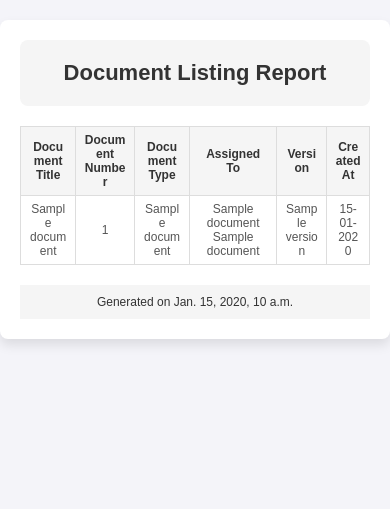
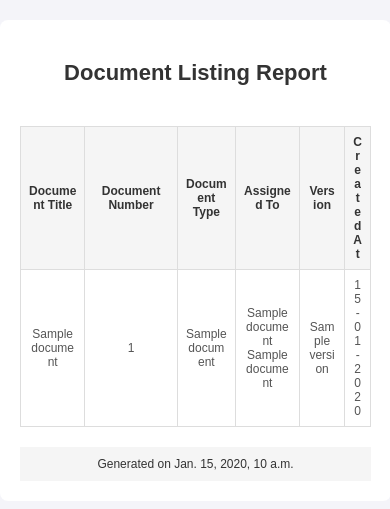
Before and after one commit to n10techno/lmsdms_backend, a Django app: template configure/templates/document_list_pdf_report.html in a window 390 px wide. Shown: the top 509 px of the page. Run offline with Django 4.2, Linux system fonts and the light colour scheme; the template is opened without the code that fills it: most values are stand-ins (such as "Sample title", 1, 10 or a date in 2020).

Commit message:
add template code for report pdf of document

```diff
--- a/configure/templates/document_list_pdf_report.html
+++ b/configure/templates/document_list_pdf_report.html
@@ -3,7 +3,7 @@
 <head>
     <meta charset="UTF-8">
     <meta name="viewport" content="width=device-width, initial-scale=1.0">
-    <title>Document List Report</title>
+    <title>Document Report</title>
     <style>
         body {
             font-family: 'Arial', sans-serif;
@@ -14,25 +14,17 @@
         }
 
         .container {
-            max-width: 100%;
+            width: 90%;
+            max-width: 1000px;
             margin: 20px auto;
             background: #fff;
-            box-shadow: 0 6px 12px rgba(0, 0, 0, 0.1);
+            padding: 20px;
             border-radius: 8px;
-            overflow: hidden;
-            display: flex;
-            flex-direction: column;
-            padding: 20px;
         }
 
         .header {
-            display: flex;
-            align-items: center;
-            justify-content: center;
             padding: 20px;
-            background: #f5f5f5;
-            color: #333;
-            border-radius: 8px;
+            text-align: center;
             margin-bottom: 20px;
         }
 
@@ -40,18 +32,23 @@
             margin: 0;
             font-size: 22px;
             font-weight: bold;
+        }
+
+        /* Table container */
+        .table-container {
+            width: 100%;
+            overflow-x: auto;
             text-align: center;
         }
 
-        .table-container {
-            width: 100%;
-            overflow-x: hidden;
-        }
-
+        /* Table styling */
         table {
             width: 100%;
             border-collapse: collapse;
-            border-radius: 8px;
+            table-layout: auto;
+            margin: 0 auto;
+            border-top: 2px solid #ddd;
+            border-left: 2px solid #ddd;
         }
 
         table, th, td {
@@ -60,8 +57,9 @@
 
         th, td {
             text-align: center;
-            padding: 8px 10px;
+            padding: 8px;
             font-size: 12px;
+            overflow: hidden;
             word-wrap: break-word;
             word-break: break-word;
         }
@@ -85,6 +83,7 @@
             background-color: #e9ecef;
         }
 
+        /* Footer section */
         .footer {
             text-align: center;
             font-size: 12px;
@@ -98,23 +97,9 @@
             margin: 0;
         }
 
-        @media screen and (max-width: 768px) {
-            .header {
-                flex-direction: column;
-                gap: 8px;
-            }
-
-            table {
-                font-size: 10px;
-            }
-
-            th, td {
-                padding: 6px 8px;
-            }
-        }
-
+        /* Page settings */
         @page {
-            margin: 0;
+            margin: 20mm;  /* Set a small margin to ensure content doesn't overflow */
             padding: 0;
         }
 
@@ -133,23 +118,23 @@
             <table>
                 <thead>
                     <tr>
-                        <th>Document Title</th>
-                        <th>Document Number</th>
-                        <th>Document Type</th>
-                        <th>Assigned To</th>
-                        <th>Version</th>
-                        <th>Created At</th>
+                        <th style="width: {{ max_lengths.document_title|add:120 }}px;">Document Title</th>
+                        <th style="width: {{ max_lengths.document_number|add:220 }}px;">Document Number</th>
+                        <th style="width: {{ max_lengths.document_type|add:100 }}px;">Document Type</th>
+                        <th style="width: {{ max_lengths.assigned_to|add:120 }}px;">Assigned To</th>
+                        <th style="width: {{ max_lengths.version|add:60 }}px;">Version</th>
+                        <th style="width: {{ max_lengths.created_at|add:60 }}px;">Created At</th>
                     </tr>
                 </thead>
                 <tbody>
                     {% for document in documents %}
                     <tr>
-                        <td>{{ document.document_title }}</td>
-                        <td>{{ document.document_number }}</td>
-                        <td>{{ document.document_type__document_name }}</td>
-                        <td>{{ document.assigned_to__first_name }} {{ document.assigned_to__last_name }}</td>
-                        <td>{{ document.version }}</td>
-                        <td>{{ document.created_at|date:"d-m-Y" }}</td>
+                        <td>{{ document.document_title|default:"-" }}</td>
+                        <td>{{ document.document_number|default:"-" }}</td>
+                        <td>{{ document.document_type__document_name|default:"-" }}</td>
+                        <td>{{ document.assigned_to__first_name|default:"-" }} {{ document.assigned_to__last_name|default:"-" }}</td>
+                        <td>{{ document.version|default:"-" }}</td>
+                        <td>{{ document.created_at|date:"d-m-Y"|default:"-" }}</td>
                     </tr>
                     {% endfor %}
                 </tbody>
```
Also changed, not shown: configure/dms_module/views.py (+14 -2 lines).
